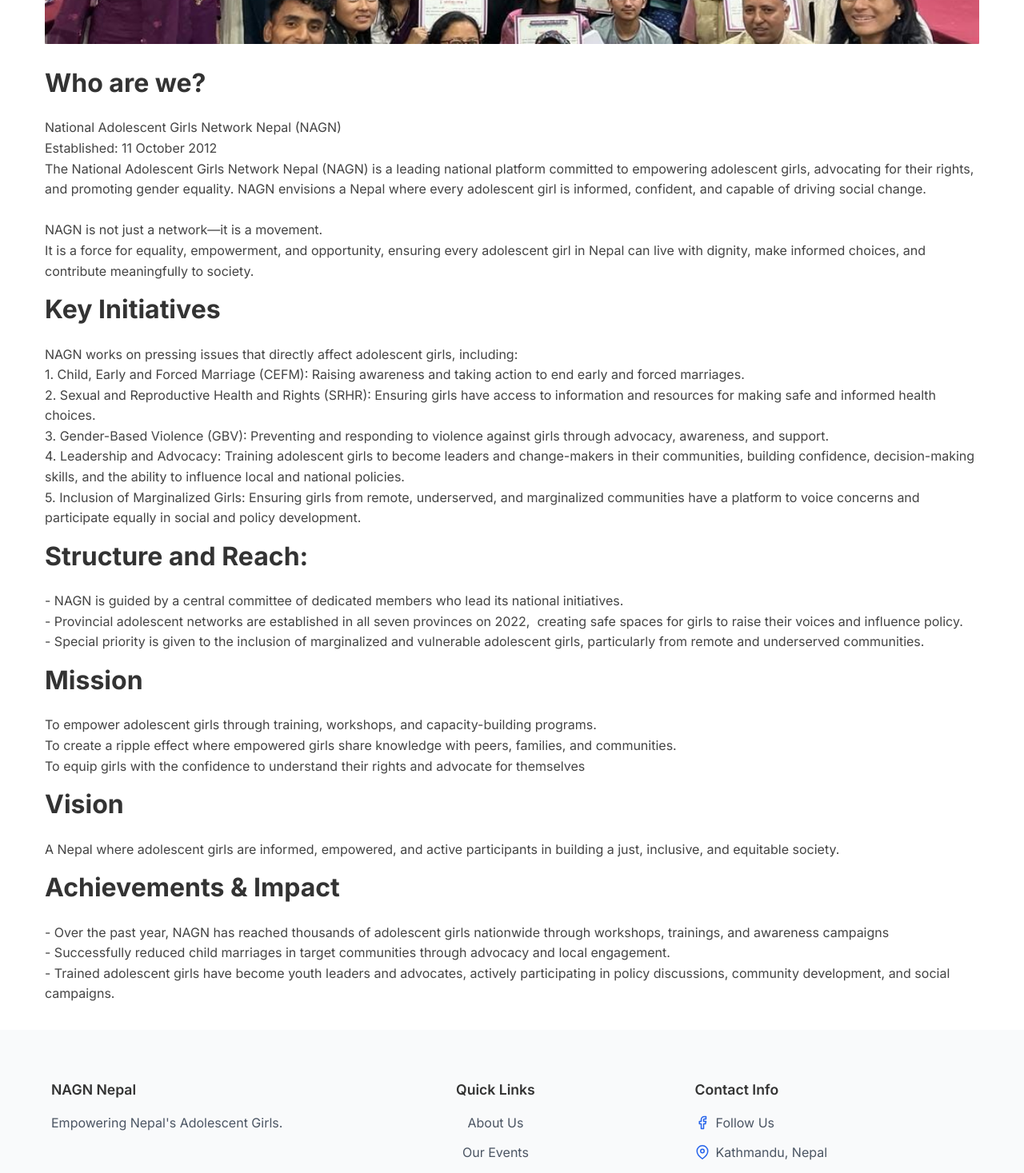
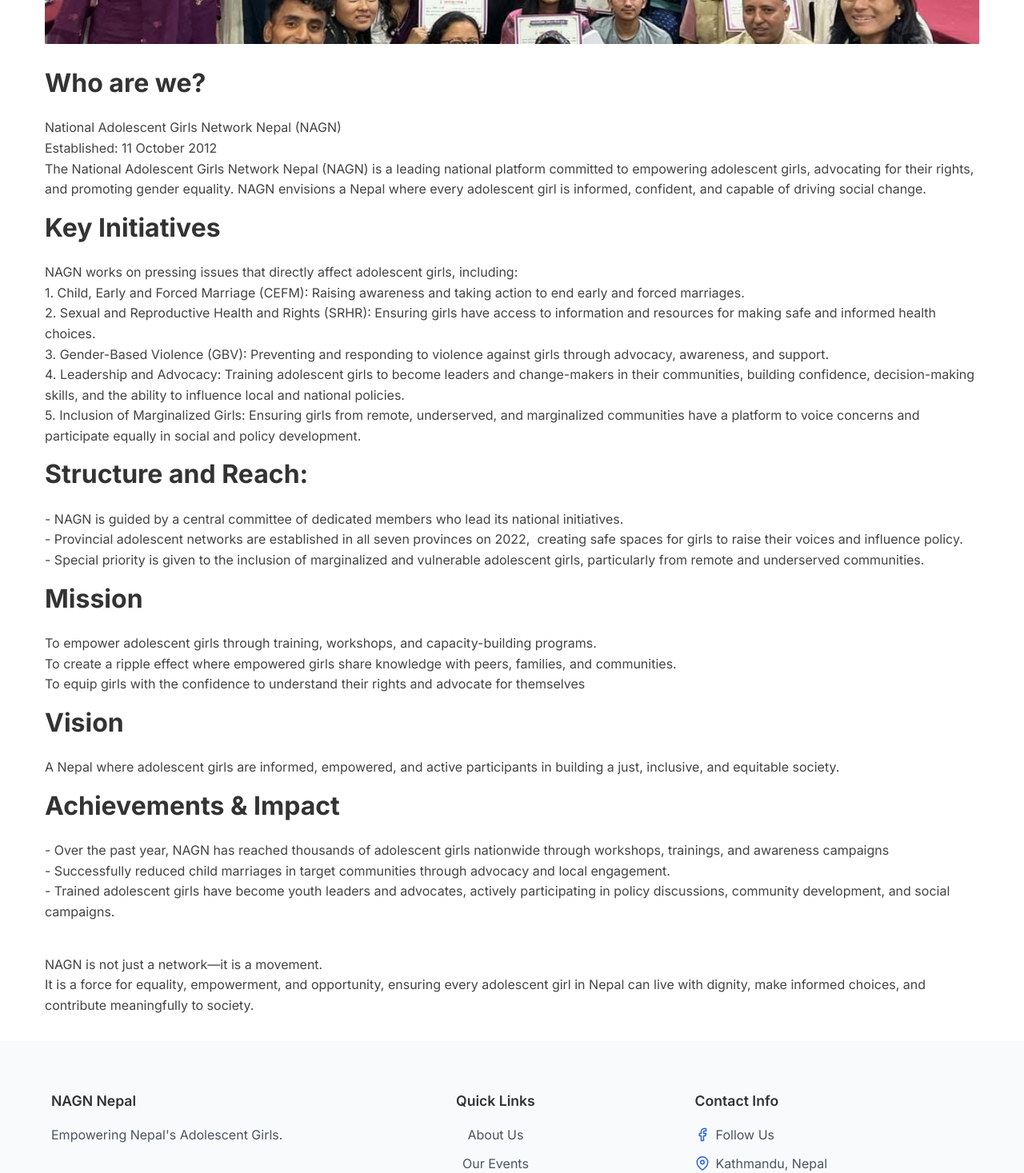
Before and after one commit to cosognepal/NABN_frontend, a React (Vite) app: page /about in a window 1280 px wide. Shown: the part 459-1926 px from the top of the page at 80% size. Built offline with nearby package versions, Linux system fonts and the light colour scheme.

Commit message:
change the layout of the content

```diff
--- a/src/data/about.js
+++ b/src/data/about.js
@@ -11,9 +11,6 @@
         "National Adolescent Girls Network Nepal (NAGN)",
         "Established: 11 October 2012",
         "The National Adolescent Girls Network Nepal (NAGN) is a leading national platform committed to empowering adolescent girls, advocating for their rights, and promoting gender equality. NAGN envisions a Nepal where every adolescent girl is informed, confident, and capable of driving social change.",
-        `
-NAGN is not just a network—it is a movement.
-It is a force for equality, empowerment, and opportunity, ensuring every adolescent girl in Nepal can live with dignity, make informed choices, and contribute meaningfully to society.`,
       ],
     },
     {
@@ -57,6 +54,13 @@
         "- Trained adolescent girls have become youth leaders and advocates, actively participating in policy discussions, community development, and social campaigns.",
       ],
     },
+    {
+      title: "",
+      descriptions: [
+        "NAGN is not just a network—it is a movement.",
+        "It is a force for equality, empowerment, and opportunity, ensuring every adolescent girl in Nepal can live with dignity, make informed choices, and contribute meaningfully to society.",
+      ],
+    },
   ],
 };
 
```
